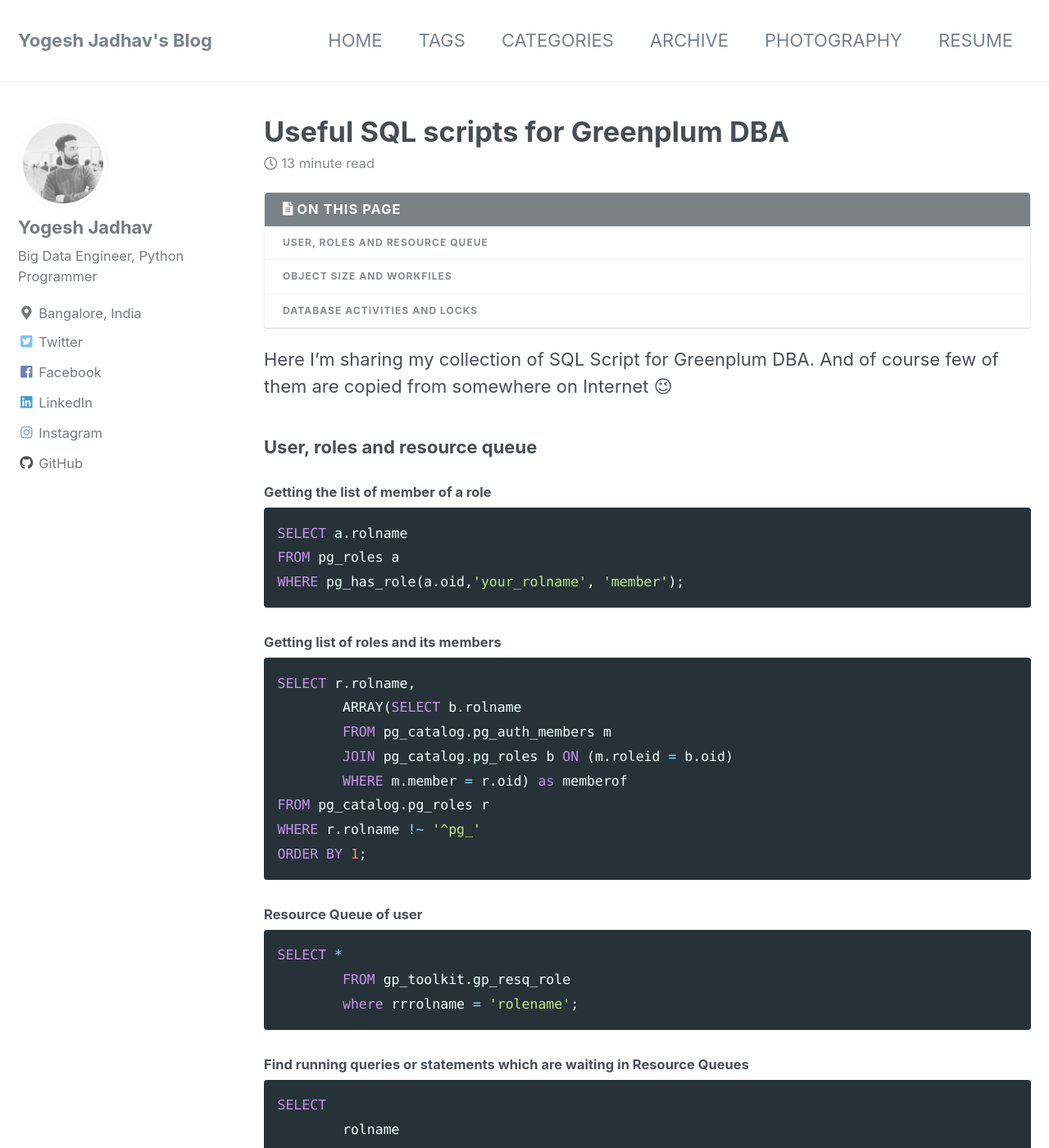
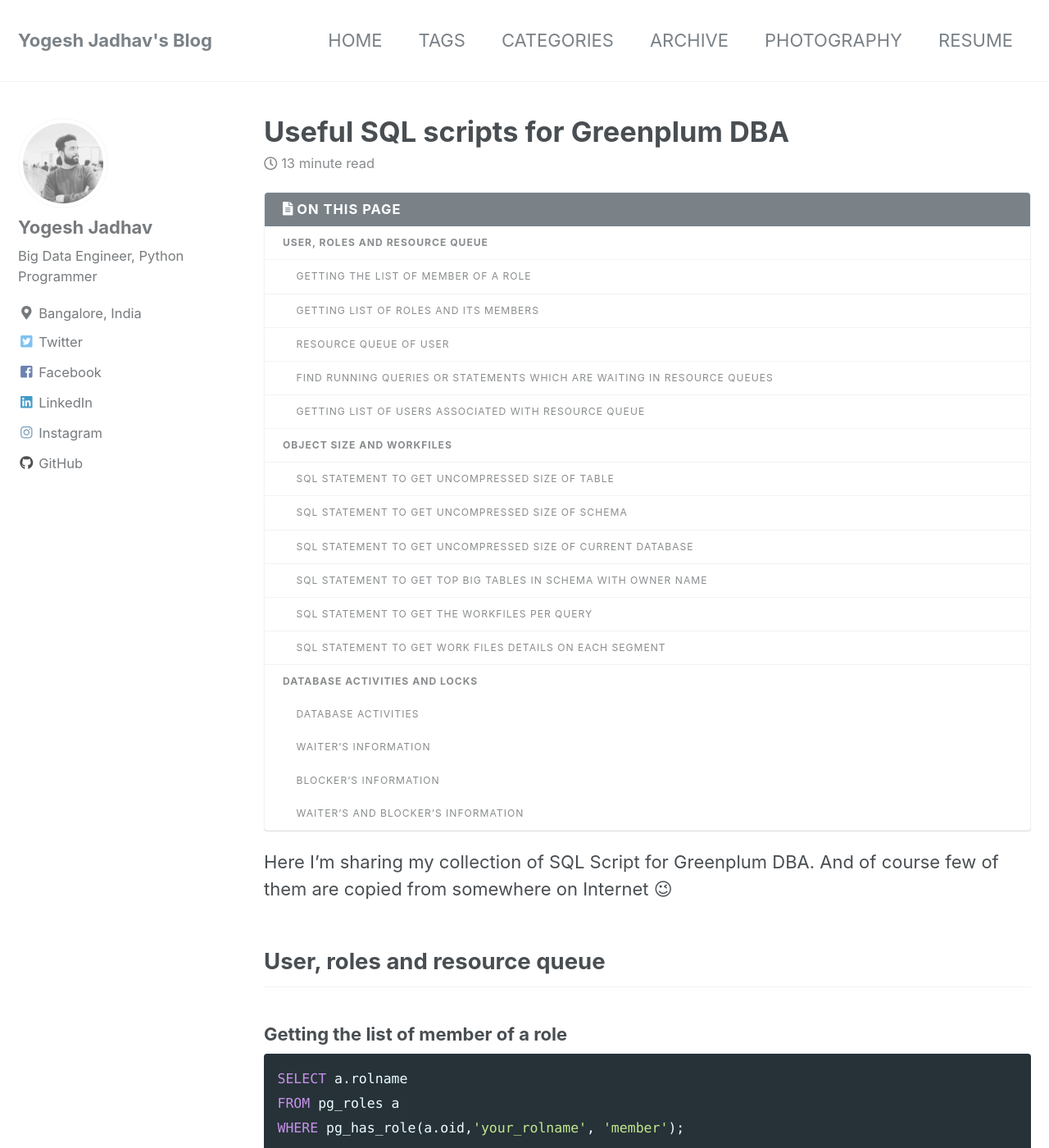
Before and after one commit to pgyogesh/blog, a Jekyll site: the page built from _posts/2017-12-06-important-gpdb-sqls.md, in a window 1280 px wide and 1400 px high. Shown: the whole window at 82% size. Built offline with Jekyll 4.4.1, drawn with Linux system fonts in a browser that asks for light colours; nearby versions of some CDN libraries; emoji names are drawn with the system emoji font.

Commit message:
Update 2017-12-06-important-gpdb-sqls.md

````diff
--- a/_posts/2017-12-06-important-gpdb-sqls.md
+++ b/_posts/2017-12-06-important-gpdb-sqls.md
@@ -8,9 +8,9 @@ tags: postgresql greenplum SQL scripts
 
 Here I'm sharing my collection of SQL Script for Greenplum DBA. And of course few of them are copied from somewhere on Internet :wink:
 
-### User, roles and resource queue
+## User, roles and resource queue
 
-#### Getting the list of member of a role
+### Getting the list of member of a role
 
 ```sql
 SELECT a.rolname
@@ -18,7 +18,7 @@ FROM pg_roles a
 WHERE pg_has_role(a.oid,'your_rolname', 'member');
 ```
 
-#### Getting list of roles and its members
+### Getting list of roles and its members
 
 ```sql
 SELECT r.rolname,
@@ -31,7 +31,7 @@ WHERE r.rolname !~ '^pg_'
 ORDER BY 1;
 ```
 
-#### Resource Queue of user
+### Resource Queue of user
 
 ```sql
 SELECT *
@@ -39,7 +39,7 @@ SELECT *
 	where rrrolname = 'rolename';
 ```
 
-#### Find running queries or statements which are waiting in Resource Queues
+### Find running queries or statements which are waiting in Resource Queues
 
 ```sql
 SELECT
@@ -58,7 +58,7 @@ WHERE pg_roles.rolresqueue=pg_locks.objid
 ```
 
 
-#### Getting list of users associated with Resource Queue
+### Getting list of users associated with Resource Queue
 
 ```sql
 SELECT rolname as RoleName
@@ -80,9 +80,9 @@ WHERE pg_roles.rolresqueue=gp_toolkit.gp_resqueue_status.queueid
 order by rolname;
 ```
 
-### Object Size and Workfiles
+## Object Size and Workfiles
 
-#### SQL statement to get uncompressed size of table
+### SQL statement to get uncompressed size of table
 
 ```sql
 SELECT
@@ -90,7 +90,7 @@ SELECT
 FROM gp_toolkit.gp_size_of_table_uncompressed where sotuschemaname = 'schema_name'  and sotutablename ='table_name';
 ```
 
-#### SQL statement to get uncompressed size of schema
+### SQL statement to get uncompressed size of schema
 
 ```sql
 SELECT pg_size_pretty(SUM(sotusize)::BIGINT)
@@ -98,7 +98,7 @@ FROM gp_toolkit.gp_size_of_table_uncompressed
 WHERE sotuschemaname = '<schema_name>';
 ```
 
-#### SQL statement to get uncompressed size of current database
+### SQL statement to get uncompressed size of current database
 
 ```sql
 SELECT
@@ -106,7 +106,7 @@ SELECT
 FROM gp_toolkit.gp_size_of_table_uncompressed;
 ```
 
-#### SQL statement to get top big tables in schema with owner name
+### SQL statement to get top big tables in schema with owner name
 
 ```sql
 SELECT
@@ -121,7 +121,7 @@ ORDER BY sotusize DESC
 LIMIT 50;
 ```
 
-#### SQL statement to get the workfiles per query
+### SQL statement to get the workfiles per query
 
 ```sql
 SELECT
@@ -138,7 +138,7 @@ GROUP BY 1,2,3,4,p.current_query
 ORDER BY 4 DESC;
 ```
 
-#### SQL statement to get work files details on each segment
+### SQL statement to get work files details on each segment
 
 ```sql
 SELECT
@@ -174,9 +174,9 @@ ORDER BY
 				,sc.hostname;
 ```
 
-### Database Activities and Locks
+## Database Activities and Locks
 
-#### Database Activities
+### Database Activities
 
 ```sql
 SELECT
@@ -193,7 +193,7 @@ WHERE current_query NOT ilike '%IDLE%'
 ORDER BY 6 desc;
 ```
 
-#### Waiter's Information
+### Waiter's Information
 
 ```sql
 SELECT
@@ -216,7 +216,7 @@ AND l.granted = 'f'
 ORDER BY 3;
 ```
 
-#### Blocker's Information
+### Blocker's Information
 
 ```sql
 SELECT
@@ -240,7 +240,7 @@ AND relation in ( select relation from pg_locks where granted='f')
 ORDER BY 3;
 ```
 
-#### Waiter's and Blocker's Information
+### Waiter's and Blocker's Information
 
 ```sql
 SELECT
````
